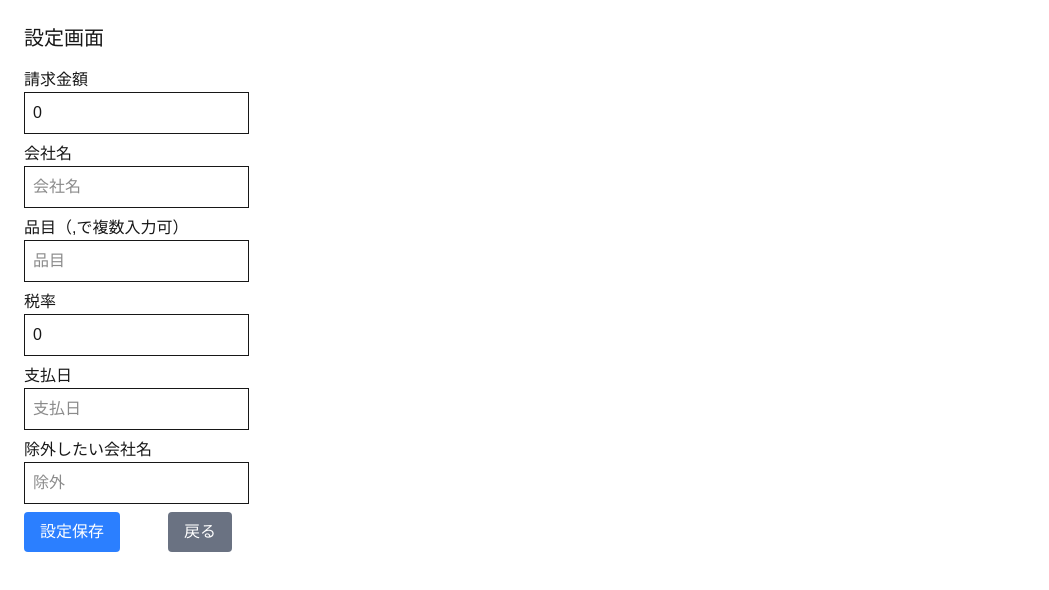
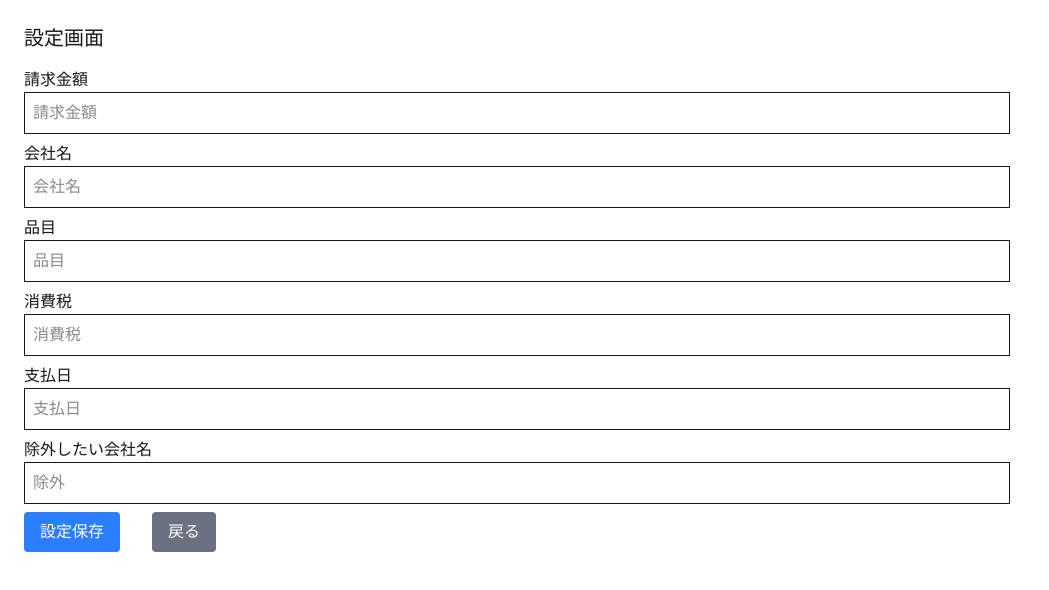
Before and after one commit to h-morita-2003/cdxpdf, a Next.js app: page /settings in a window 1280 px wide. Shown: the top 590 px of the page, without its empty margins (0-1049 px from the left). Built offline with nearby package versions, Linux system fonts and the light colour scheme.

Commit message:
DBの設定項目変更

```diff
--- a/app/api/settings/route.ts
+++ b/app/api/settings/route.ts
@@ -4,24 +4,24 @@
 import { NextResponse } from "next/server";
 import { prisma } from "@/lib/db";
 
-//設定保存
+//設定を上書き保存
 export async function post (req:Request){
     try{
       const data = await req.json();
 
-      //データをDBに保存
-      const saved = await prisma.setting.create({
-          data:{
-              seikyuuGaku : data.seikyuuGaku,
-              company : data.company,
-              hinmoku : data.hinmoku,
-              tax : data.tax,
-              shiharaibi : data.shiharaibi,
-              jogai : data.jogai,
-          },
-      });
+      //データをDBに上書き保存
+      //const saved = await prisma.setting.create({
+      for (const row of data.items){
+        //
+        await prisma.setting.upsert({
+            where: {item:row.item},
+            update: {set:row.set},
+            create: {item:row.item, set:row.set},
+        })
+          }
+        // });
+    return NextResponse.json( { ok:true });
     //保存エラーの場合出力
-    return NextResponse.json(saved, { status: 201});
     }catch(error){
         console.error("設定保存エラー",error);
         return NextResponse.json({ error: "保存に失敗しました" }, {status: 500});
@@ -29,16 +29,15 @@ export async function post (req:Request){
 }
 
 //設定取得
+//変える
 export async function GET() {
     try{
-      const settings = await prisma.setting.findMany({
-          orderBy : {created:"desc"},
-          take : 1, //最新の設定を1件取得
-      });
-
+      const settings = await prisma.setting.findMany();
+    //      orderBy : {created:"desc"},
+    //      take : 1, //最新の設定を1件取得
+      return NextResponse.json(settings);
     //
     //取得エラーの場合出力
-    return NextResponse.json(settings[0] || null);
     }catch(error){
         console.error("設定取得エラー",error);
         return NextResponse.json({ error: "取得に失敗しました" }, { status: 500});
--- a/app/settings/page.tsx
+++ b/app/settings/page.tsx
@@ -14,27 +14,32 @@ import Link from "next/link";
 export default function SettingPage(){
     //設定項目を用意
     //useState[項目名,更新するための関数]= useState(初期値)
+
     //請求金額
-    const [seikyuuGaku,SetSeikyuuGaku] = useState<number>(0);
+    //const [seikyuuGaku,SetSeikyuuGaku] = useState<number>(0);
+    const [seikyuuGaku,SetSeikyuuGaku] = useState("");
     //会社名
     const [company,SetCompany] = useState("");
-    //品目（複数）
-    //複数設定できるか？
+    //品目
     const [hinmoku,SetHinmoku] = useState("");
-    //税率
-    const [tax,SetTax] = useState<number>(0);
+    //消費税
+    //const [tax,SetTax] = useState<number>(0);
+    const [tax,SetTax] = useState("");
     //支払日
     const [shiharaibi,SetShiharaibi] = useState("");
     //除外
     const [jogai,SetJogai] = useState("");
+
+
     //ルーター（ページ遷移）設定
     const router = useRouter;
     //
     //
-    //設定保存ボタンの設定
+    //設定保存ボタン押下
     const saveSettings = async () => {
         //必須項目が設定されているかの確認
-        if ((seikyuuGaku === 0 ) &&
+        if (
+           ((seikyuuGaku === "0" )||(seikyuuGaku === "")) &&
            (company === "" ) &&
            (shiharaibi === "" ) &&
            (jogai === "")){
@@ -46,7 +51,17 @@ export default function SettingPage(){
               await fetch("/api/settings",{
                 method : "post",
                 headers : {"Content-type": "application/json"},
-                body : JSON.stringify({seikyuuGaku,company,hinmoku,tax,shiharaibi,jogai}),
+                body : JSON.stringify({
+                  items:[
+                    { item: "請求金額" , keywords: seikyuuGaku },
+                    { item: "会社名" , keywords: company },
+                    { item: "品目" , keywords: hinmoku },
+                    { item: "消費税" , keywords: tax },
+                    { item: "支払日" , keywords: shiharaibi },
+                    { item: "除外" , keywords: jogai },
+                  ],
+                  seikyuuGaku,company,hinmoku,tax,shiharaibi,jogai
+                }),
               });
             };
 
@@ -59,11 +74,12 @@ export default function SettingPage(){
             {/*入力*/}
             <h1>請求金額</h1>
             <input
-              type = "number"
+              type = "text"
               placeholder = "請求金額"
               value = {seikyuuGaku}
-              onChange = {(e) => SetSeikyuuGaku(Number(e.target.value))}
-              className = "border p-2 mb-2 block"
+              //onChange = {(e) => SetSeikyuuGaku(Number(e.target.value))}
+              onChange = {(e) => SetSeikyuuGaku(e.target.value)}
+              className = "border p-2 mb-2 block w-4/5"
             />
             <h1>会社名</h1>
             <input
@@ -71,23 +87,23 @@ export default function SettingPage(){
               placeholder = "会社名"
               value = {company}
               onChange = {(e) => SetCompany(e.target.value)}
-              className = "border p-2 mb-2 block"
+              className = "border p-2 mb-2 block w-4/5"
             />
-            <h1>品目（,で複数入力可）</h1>
+            <h1>品目</h1>
             <input
               type="text"
               placeholder="品目"
               value = {hinmoku}
               onChange = {(e) => SetHinmoku(e.target.value)}
-              className = "border p-2 mb-2 block"
+              className = "border p-2 mb-2 block w-4/5"
             />
-            <h1>税率</h1>
+            <h1>消費税</h1>
             <input
-              type = "number"
-              placeholder = "税率"
+              type = "text"
+              placeholder = "消費税"
               value = {tax}
-              onChange = {(e) => SetTax(Number(e.target.value))}
-              className = "border p-2 mb-2 block"
+              onChange = {(e) => SetTax(e.target.value)}
+              className = "border p-2 mb-2 block w-4/5"
             />
             <h1>支払日</h1>
             <input
@@ -95,7 +111,7 @@ export default function SettingPage(){
               placeholder="支払日"
               value = {shiharaibi}
               onChange = {(e) => SetShiharaibi(e.target.value)}
-              className = "border p-2 mb-2 block"
+              className = "border p-2 mb-2 block w-4/5"
             />
             <h1>除外したい会社名</h1>
             <input
@@ -103,11 +119,11 @@ export default function SettingPage(){
               placeholder="除外"
               value = {jogai}
               onChange = {(e) => SetJogai(e.target.value)}
-              className = "border p-2 mb-2 block"
+              className = "border p-2 mb-2 block w-4/5"
             />
 
             {/*設定保存ボタン*/}
-            <div className="flex gap-12">
+            <div className="flex gap-8">
             <button
               onClick= {saveSettings}
               className = "bg-blue-500 text-white px-4 py-2 rounded"
```
Also changed, not shown: app/page.tsx (+2 -6 lines).
